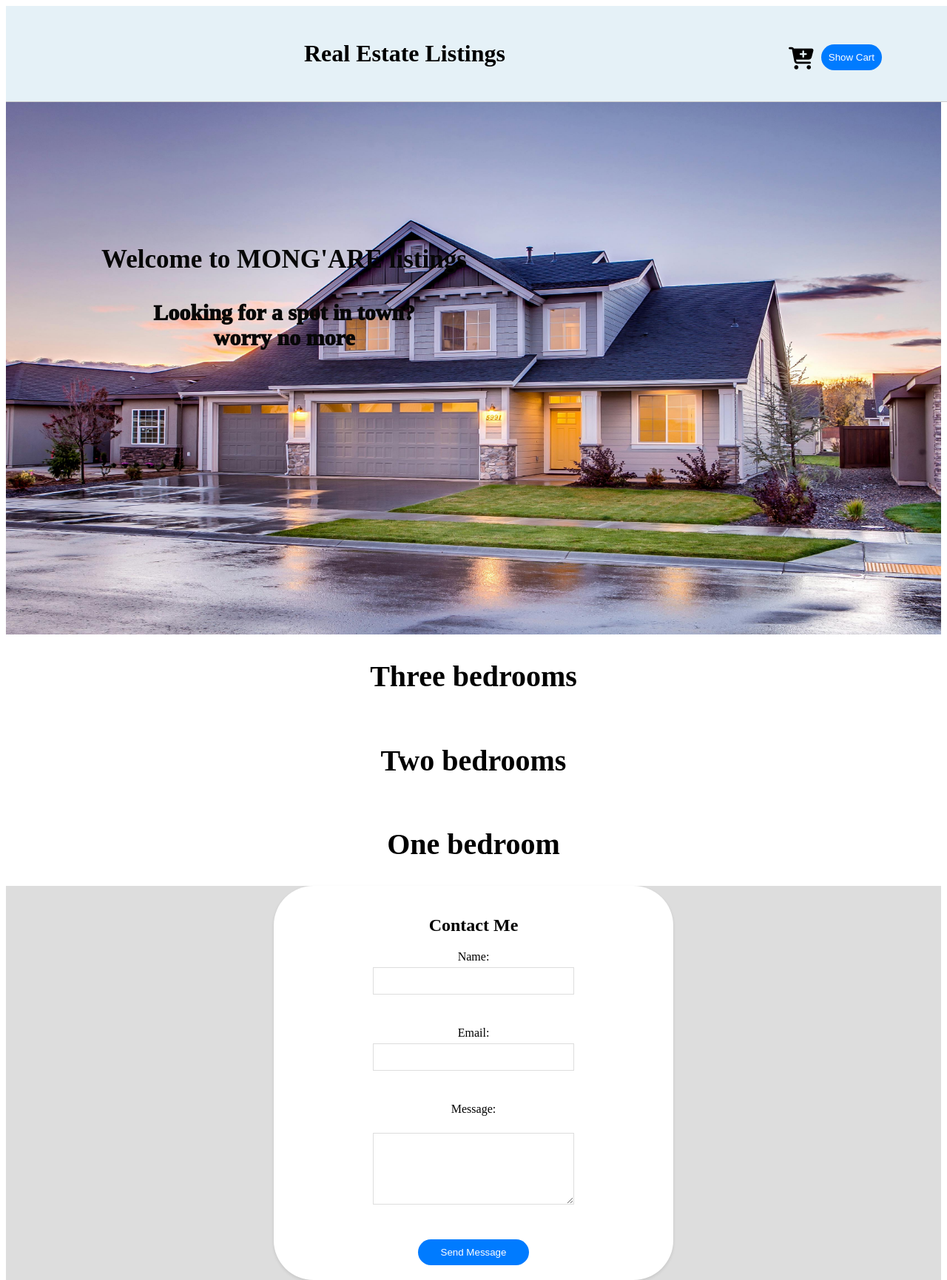
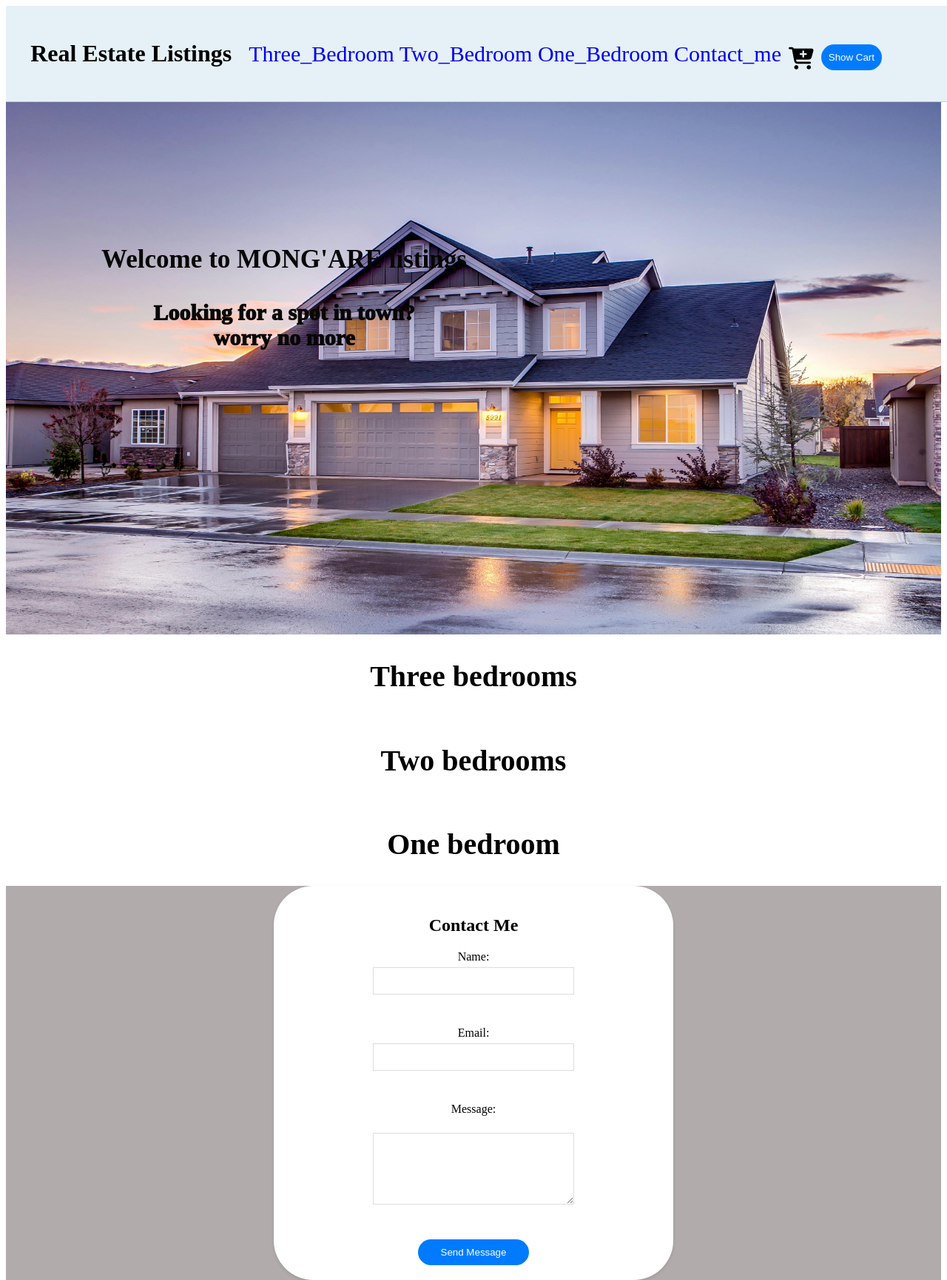
Before and after one commit to membae/realestate, a website: page index.html in a window 1280 px wide. Shown: the top 1731 px of the page at 74% size. Drawn offline with Linux system fonts and the light colour scheme; no server answers.

Commit message:
modified css

```diff
--- a/index.css
+++ b/index.css
@@ -16,6 +16,16 @@ header {
 header h1 {
     flex-grow: 1; /* This makes the h1 element take up remaining space */
     text-align: center; /* This centers the text within the h1 */
+}
+.links{
+    font-size: 30px;
+    text-decoration: none;
+    margin: 10px;
+
+}
+.links a{
+    text-decoration: none;
+    justify-content: space-between;
 }
 .homeimg{
     width: 100%;
@@ -51,21 +61,17 @@ header h1 {
     display: flex;
     flex-wrap: wrap;
     justify-content: space-around;
+    background-color:  #a6a9aa;
 }
 
 #sec2{
     display: flex;
     flex-wrap: wrap;
     justify-content: space-around;
+    background-color: #b1abab;
 
 }
-#sec1{
-    background-color: green;
-    display: flex;
-    flex-wrap: wrap;
-    justify-content: space-around;
 
-}
 .cartIcon{
     font-size: 30px;
     margin-top: 45px;
@@ -164,7 +170,7 @@ button:hover {
     background-color: #0056b3;
 }
 .form{
-   background-color: #ddd;
+   background-color: #b1abab;
 }
 #contact-form-container {
     max-width: 500px;
--- a/index.html
+++ b/index.html
@@ -10,6 +10,12 @@
 <body>
     <header>
         <h1>Real Estate Listings</h1>
+        <div class="links">
+            <a href="#three">Three_Bedroom</a>
+            <a href="#two">Two_Bedroom</a>
+            <a href="#one">One_Bedroom</a>
+            <a href="#message me">Contact_me</a>
+        </div>
         <div id="cart">
              <p class="cartIcon"><i class="fa-solid fa-cart-plus"></i></p>
             <div class="cart-dropdown">
@@ -50,7 +56,7 @@
     </div>
    </section>
 
-<section class="form">
+<section id="message me" class="form">
     <div id="contact-form-container">
         <h2>Contact Me</h2>
         <form id="contact-form">
```
